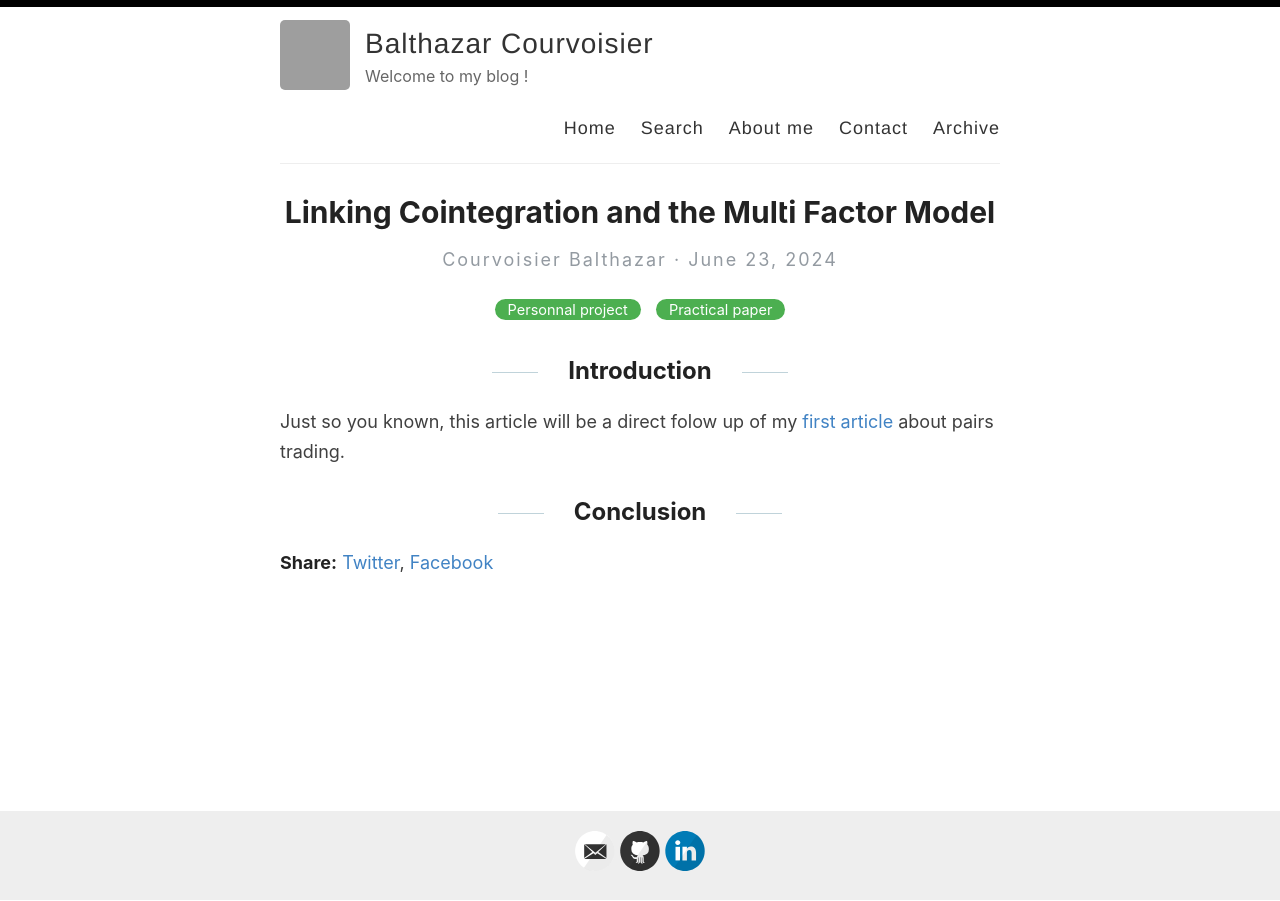
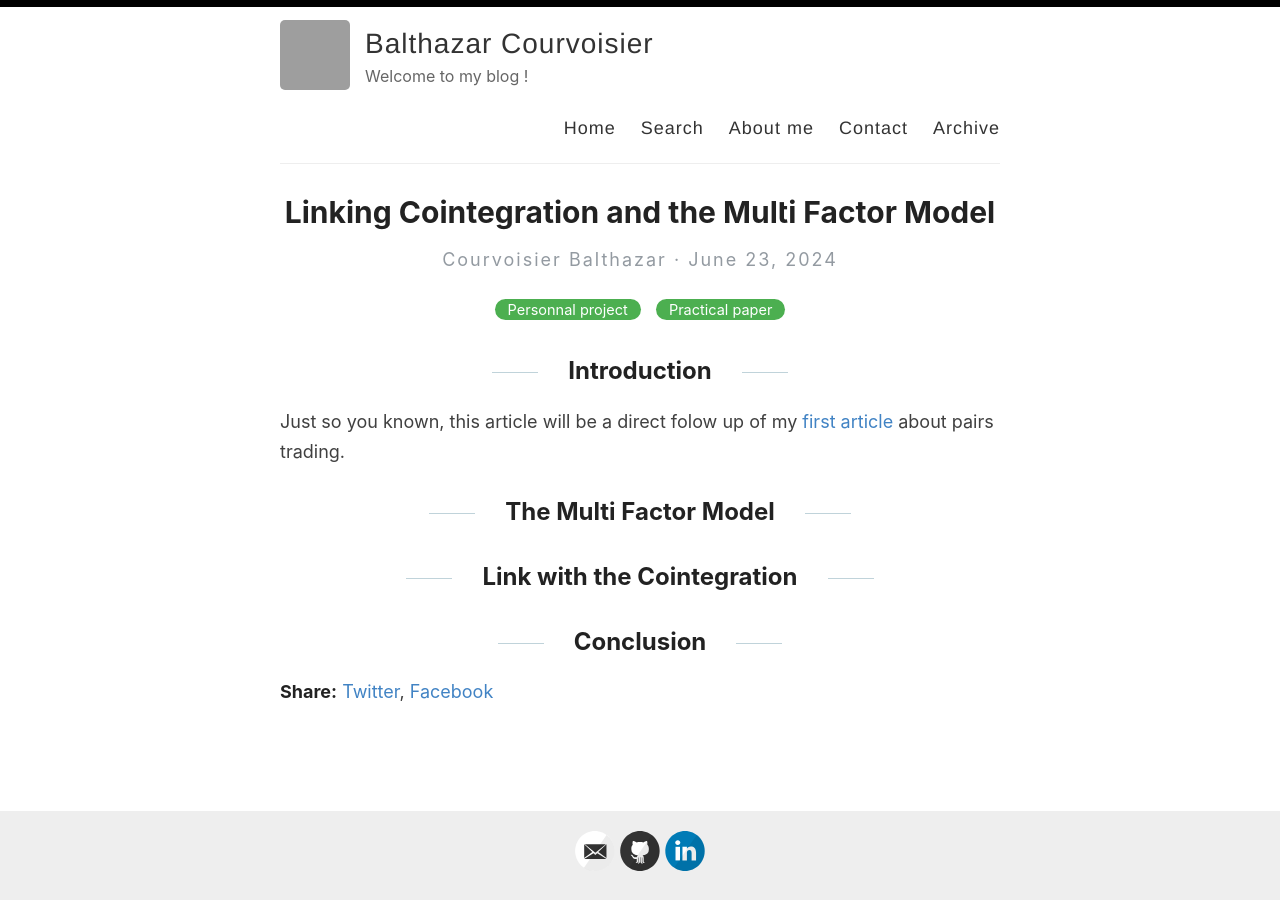
Before and after one commit to Zaltarba/blog, a Jekyll site: the page built from _posts/2024-06-23-PairsTrading-2.md, in a window 1280 px wide. Built offline with Jekyll 4.4.1, drawn with Linux system fonts in a browser that asks for light colours.

Commit message:
Update 2024-06-23-PairsTrading-2.md

```diff
--- a/_posts/2024-06-23-PairsTrading-2.md
+++ b/_posts/2024-06-23-PairsTrading-2.md
@@ -9,4 +9,8 @@ excerpt: This post is the second of our serie about pair trading and market neut
 
 Just so you known, this article will be a direct folow up of my [first article](https://zaltarba.github.io/blog/PairsTrading-1/) about pairs trading.
 
+## The Multi Factor Model
+
+## Link with the Cointegration
+
 ## Conclusion
```
